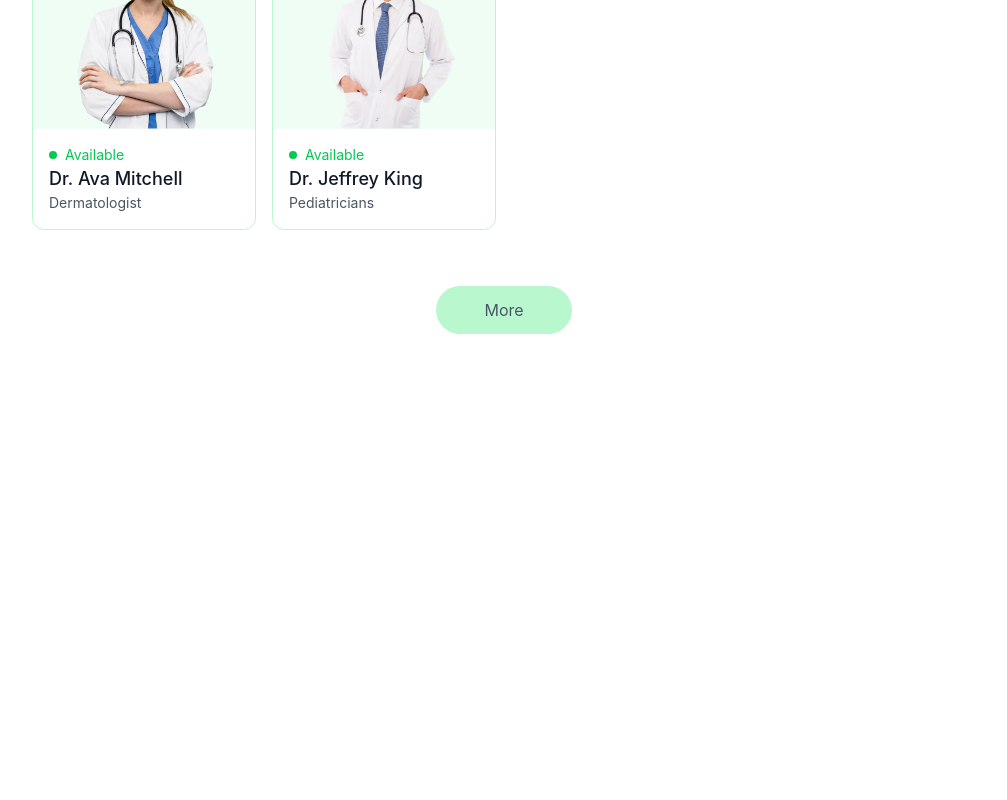
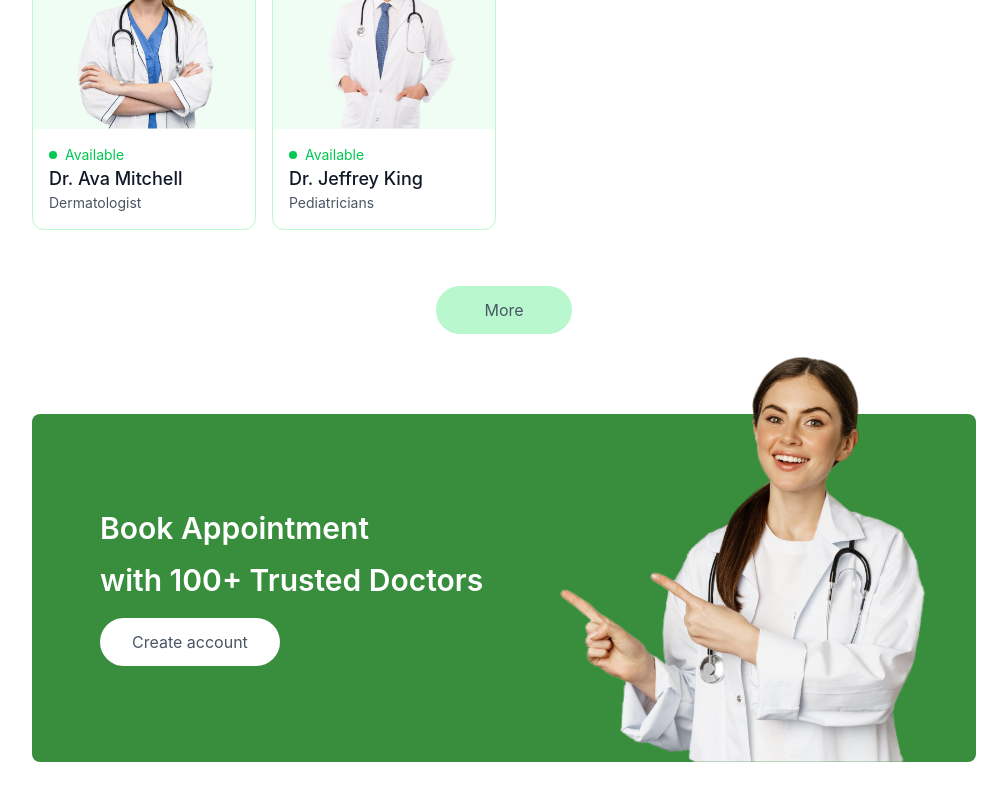
Before and after one commit to im-sonu-giri/Clinic_management_system, a React (Vite) app in the folder frontend/: page / in a window 1280 px wide. Shown: the part 2066-2866 px from the top of the page, without its empty margins (136-1143 px from the left). Before the commit the page ends 2464 px from the top, so only its background shows below. Built offline with nearby package versions, Linux system fonts and the light colour scheme.

Commit message:
Banner component UI completed

```diff
--- a/frontend/index.html
+++ b/frontend/index.html
@@ -1,5 +1,5 @@
 <!doctype html>
-<html lang="en">
+<html lang="en"class="scroll-smooth" >
   <head>
     <meta charset="UTF-8" />
     <link rel="icon" type="image/svg+xml" href="/favicon.svg" />
--- /dev/null
+++ b/frontend/src/components/Banner.jsx
@@ -0,0 +1,33 @@
+import React from 'react'
+import { assets } from '../assets/assets_frontend/assets'
+import { useNavigate } from 'react-router-dom'
+
+const Banner = () => {
+    const navigate = useNavigate()
+    return (
+        <div className='flex bg-primary rounded-lg px-6 sm:px-10 md:px-14 lg:px-12 my-20 md:mx-10 '>
+            {/* left side banner */}
+            <div className='flex-1 py-8 sm:py-10 md:py-16 lg:py-24 lg:pl-5'>
+                <div className='text-xl sm:text-2xl md:text-3xl lg:t4ext-5xl font-semibold text-white' >
+                    <p>Book Appointment</p>
+                    <p className='mt-4'>with 100+ Trusted Doctors</p>
+                </div>
+                <button
+                    onClick={() => {
+                        navigate('/login')
+                        window.scrollTo(0, 0)
+                    }}
+                    className='bg-white text-sm sm:text-base text-gray-600 px-8 py-3 rounded-full mt-5 hover:scale-105 transition-all '>Create account</button>
+
+            </div>
+            {/* right side banner */}
+            <div className='hidden md:block md:w-1/2 lg:w-[370px] relative'>
+                <img
+                    className='w-full absolute bottom-0 right-0 max-w-md'
+                    src={assets.appointment_img} alt="" />
+            </div>
+        </div>
+    )
+}
+
+export default Banner
--- a/frontend/src/components/TopDoctors.jsx
+++ b/frontend/src/components/TopDoctors.jsx
@@ -1,9 +1,12 @@
 import React from 'react'
-import { doctors } from '../assets/assets_frontend/assets'
+
 import { useNavigate } from 'react-router-dom'
+import { useContext } from 'react'
+import { AppContext } from '../context/AppContext'
 
 const TopDoctors = () => {
     const navigate = useNavigate()
+    const { doctors } = useContext(AppContext)
 
     return (
 
@@ -43,7 +46,9 @@
 
             </div>
 
-            <button className='bg-green-200 text-gray-600 px-12 py-3 rounded-full mt-10'>
+            <button
+            onClick={()=>{ navigate('/doctors'); scrollTo(0,0)}}
+            className='bg-green-200 text-gray-600 px-12 py-3 rounded-full mt-10'>
                 More
             </button>
 
--- /dev/null
+++ b/frontend/src/context/AppContext.jsx
@@ -0,0 +1,18 @@
+import { createContext } from "react";
+import { doctors } from "../assets/assets_frontend/assets";
+
+
+export const  AppContext= createContext()
+const AppContextProvider= (props) =>{
+
+    const value = {
+        doctors
+
+    }
+    // This makes doctors available to ALL components inside your app
+    return <AppContext.Provider value={value}>
+        {props.children}
+    </AppContext.Provider>
+}
+
+export default AppContextProvider
--- a/frontend/src/main.jsx
+++ b/frontend/src/main.jsx
@@ -3,9 +3,12 @@
 import './index.css'
 import App from './App.jsx'
 import { BrowserRouter } from 'react-router-dom'
+import AppContextProvider from './context/AppContext.jsx'
 
 createRoot(document.getElementById('root')).render(
   <BrowserRouter>
+    <AppContextProvider>
     <App />
+    </AppContextProvider>
   </BrowserRouter>
 )
--- a/frontend/src/pages/Home.jsx
+++ b/frontend/src/pages/Home.jsx
@@ -2,6 +2,7 @@
 import Header from '../components/Header'
 import SpecialityMenu from '../components/SpecialityMenu'
 import TopDoctors from '../components/TopDoctors'
+import Banner from '../components/Banner'
 
 const Home = () => {
   return (
@@ -9,6 +10,7 @@
       <Header />
       <SpecialityMenu />
       <TopDoctors />
+      <Banner />
     </div>
   )
 }
```
